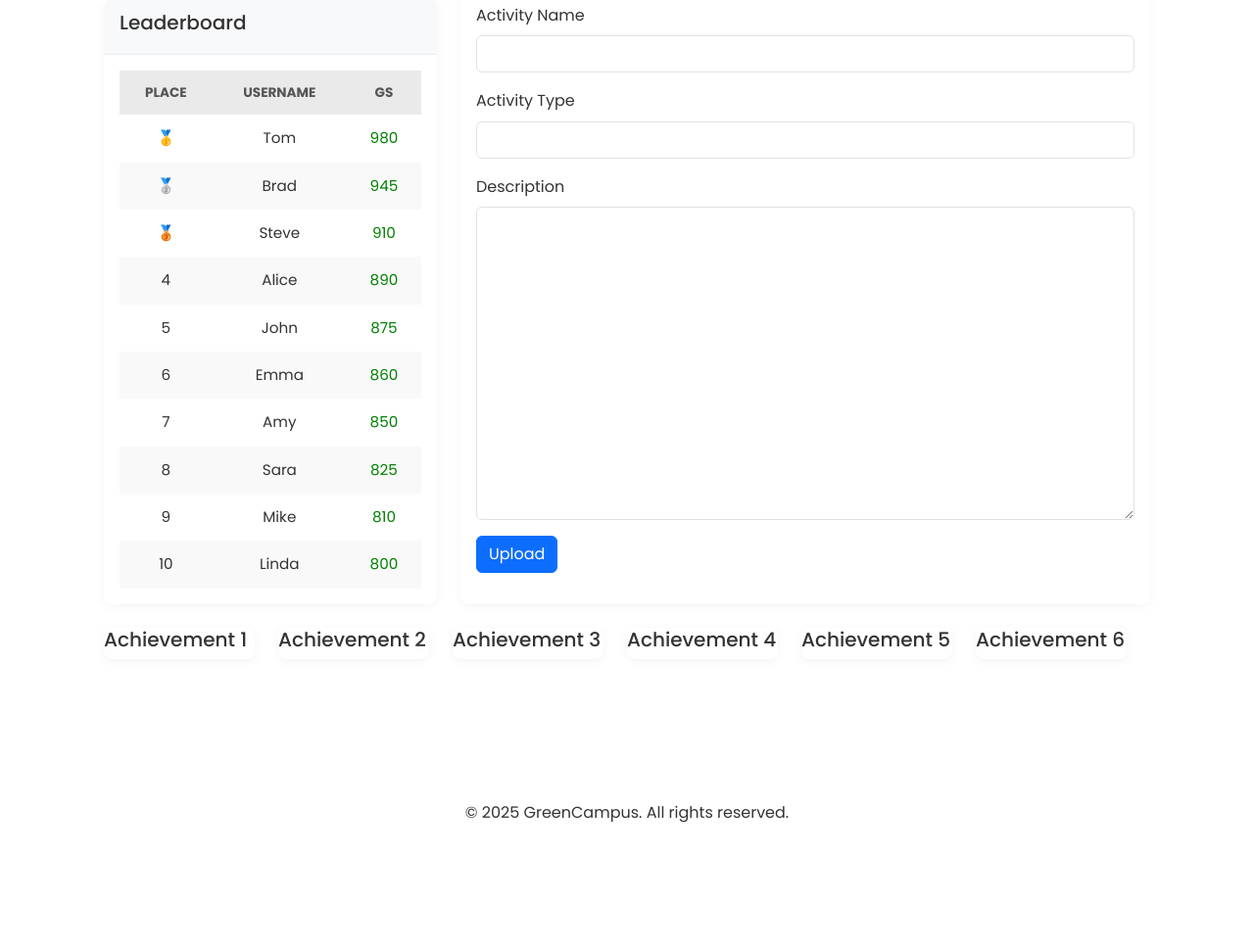
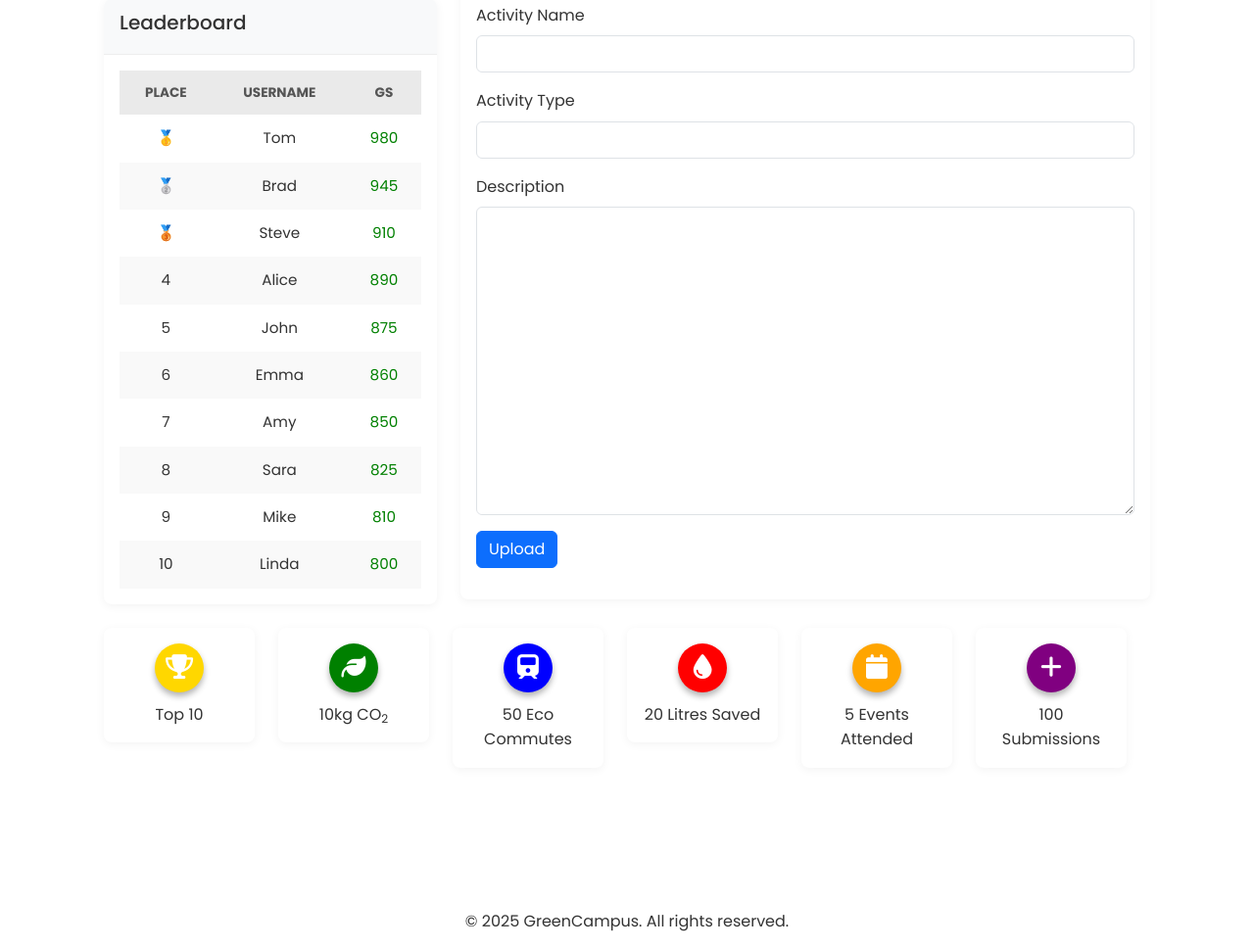
Before and after one commit to xRyul/bus-group-27, a Flask app: page /green_score in a window 1280 px wide. Shown: the part 638-1607 px from the top of the page at 98% size. Before the commit the page ends 1478 px from the top, so only its background shows below. Run offline with Flask 3, Linux system fonts and the light colour scheme; the visitor is signed in with stand-in values (Sample User, id 1); some libraries are stand-ins or nearby versions.

Commit message:
Added Achievement Cards

```diff
--- a/app/static/css/score.css
+++ b/app/static/css/score.css
@@ -147,5 +147,60 @@
 textarea.form-control {
     height: auto;
     resize: vertical;
-    min-height: 320px;
+    min-height: 315px;
 }
+
+.achievement-card {
+    display: flex;
+    flex-direction: column;
+    align-items: center;
+    text-align: center;
+    padding: 1rem;
+}
+
+.achievement-icon {
+    width: 50px;
+    height: 50px;
+    background-color: gold;
+    border-radius: 50%;
+    display: flex;
+    justify-content: center;
+    align-items: center;
+    box-shadow: 0px 4px 6px rgba(0, 0, 0, 0.3);
+}
+
+.achievement-icon.gold {
+    background-color: gold;
+}
+
+.achievement-icon.green {
+    background-color: green;
+}
+
+.achievement-icon.blue {
+    background-color: blue;
+}
+
+.achievement-icon.red {
+    background-color: red;
+}
+
+.achievement-icon.purple {
+    background-color: purple;
+}
+
+.achievement-icon.orange {
+    background-color: orange;
+}
+
+.achievement-icon i {
+    font-size: 25px;
+    color: white;
+
+}
+
+.achievement-text {
+    margin-top: 10px;
+    font-size: 16px;
+    display: block;
+}
--- a/app/templates/green_score.html
+++ b/app/templates/green_score.html
@@ -23,7 +23,7 @@
                 </div>
                 <div class="card-body">
                     <div class="gauge-container">
-                        <div class="score-wrapper">
+                        <div class="score-wrapper animate-fade-in">
                             <h3 id="greenScore">{{green_score}}<sup>gs</sup></h3>
                             <span class="score-sub">Earn points to boost your Green Score!</span>
                         </div>
@@ -38,7 +38,7 @@
                     <h5>Leaderboard</h5>
                 </div>
                 <div class="card-body">
-                    <div class="table-wrapper">
+                    <div class="table-wrapper animate-fade-in">
                         <table class="leaderboard-table">
                             <thead>
                             <tr>
@@ -111,7 +111,7 @@
                     <h5>This Weeks Score Overview</h5>
                 </div>
                 <div class="card-body">
-                    <div class="weekly-container">
+                    <div class="weekly-container animate-fade-in">
                         <canvas id="weeklyChart"></canvas>
                     </div>
                 </div>
@@ -134,7 +134,12 @@
             <div class="col-md-2">
                 <div class="score-card animate-fade-in">
                     <div class="card-body">
-                        <h5>Achievement 1</h5>
+                        <div class="achievement-card animate-fade-in">
+                            <div class="achievement-icon gold">
+                                <i class="fa fa-trophy"></i>
+                            </div>
+                            <span class="achievement-text">Top 10</span>
+                        </div>
                     </div>
                 </div>
             </div>
@@ -142,7 +147,12 @@
             <div class="col-md-2">
                 <div class="score-card animate-fade-in">
                     <div class="card-body">
-                        <h5>Achievement 2</h5>
+                        <div class="achievement-card animate-fade-in">
+                            <div class="achievement-icon green">
+                                <i class="fa fa-leaf"></i>
+                            </div>
+                            <span class="achievement-text">10kg CO<sub>2</sub></span>
+                        </div>
                     </div>
                 </div>
             </div>
@@ -150,7 +160,12 @@
             <div class="col-md-2">
                 <div class="score-card animate-fade-in">
                     <div class="card-body">
-                        <h5>Achievement 3</h5>
+                        <div class="achievement-card animate-fade-in">
+                            <div class="achievement-icon blue">
+                                <i class="fa fa-train"></i>
+                            </div>
+                            <span class="achievement-text">50 Eco Commutes</span>
+                        </div>
                     </div>
                 </div>
             </div>
@@ -158,7 +173,12 @@
             <div class="col-md-2">
                 <div class="score-card animate-fade-in">
                     <div class="card-body">
-                        <h5>Achievement 4</h5>
+                        <div class="achievement-card animate-fade-in">
+                            <div class="achievement-icon red">
+                                <i class="fa fa-tint"></i>
+                            </div>
+                            <span class="achievement-text">20 Litres Saved</span>
+                        </div>
                     </div>
                 </div>
             </div>
@@ -166,7 +186,12 @@
             <div class="col-md-2">
                 <div class="score-card animate-fade-in">
                     <div class="card-body">
-                        <h5>Achievement 5</h5>
+                        <div class="achievement-card animate-fade-in">
+                            <div class="achievement-icon orange">
+                                <i class="fa fa-calendar"></i>
+                            </div>
+                            <span class="achievement-text">5 Events Attended</span>
+                        </div>
                     </div>
                 </div>
             </div>
@@ -174,7 +199,12 @@
             <div class="col-md-2">
                 <div class="score-card animate-fade-in">
                     <div class="card-body">
-                        <h5>Achievement 6</h5>
+                        <div class="achievement-card animate-fade-in">
+                            <div class="achievement-icon purple">
+                                <i class="fa fa-plus"></i>
+                            </div>
+                            <span class="achievement-text">100 Submissions</span>
+                        </div>
                     </div>
                 </div>
             </div>
```
